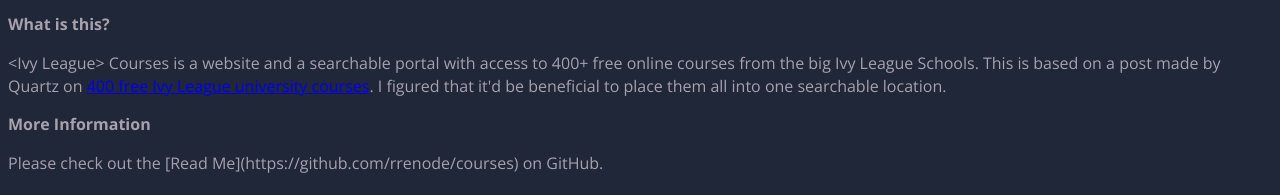
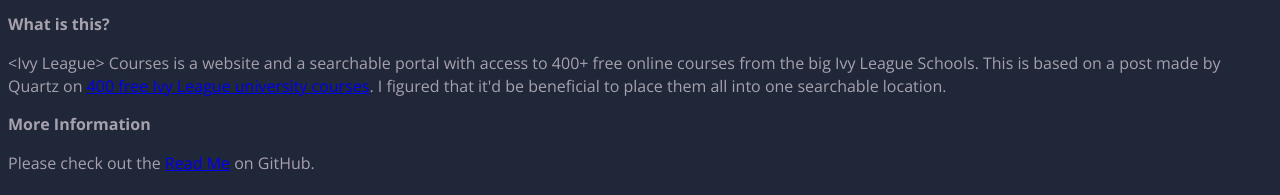
Before and after one commit to rrenode/courses, a plain HTML site: page index.html in a window 1280 px wide. Shown: the part 163-358 px from the top of the page. Drawn offline with nearby package versions, Linux system fonts and the light colour scheme; a script that the page names is missing.

Commit message:
Update index.html

```diff
--- a/index.html
+++ b/index.html
@@ -23,7 +23,7 @@
 		<span class="blue">&lt;</span>Ivy League<span class="blue">&gt;</span> <span class="yellow">Courses</span> is a website and a searchable portal with access to 400+ free online courses from the big Ivy League Schools. This is based on a post made by Quartz on <a href="https://qz.com/1514408/400-free-ivy-league-university-courses-you-can-take-online-in-2019">400 free Ivy League university courses</a>. I figured that it'd be beneficial to place them all into one searchable location.
 
 		<p><strong>More Information</strong></p>
-		Please check out the [Read Me](https://github.com/rrenode/courses) on GitHub.
+		Please check out the <a href="https://github.com/rrenode/courses">Read Me</a> on GitHub.
 
 		&nbsp;
 	</div>
```
